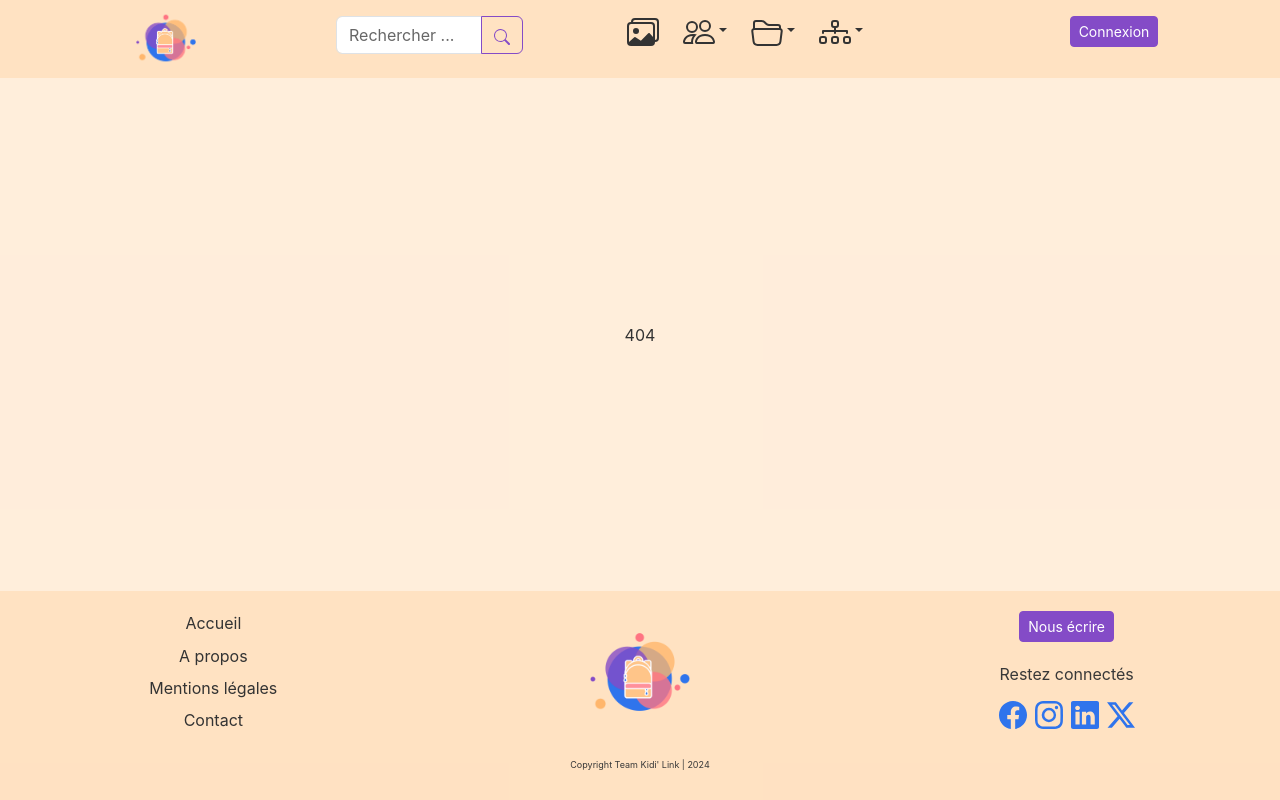
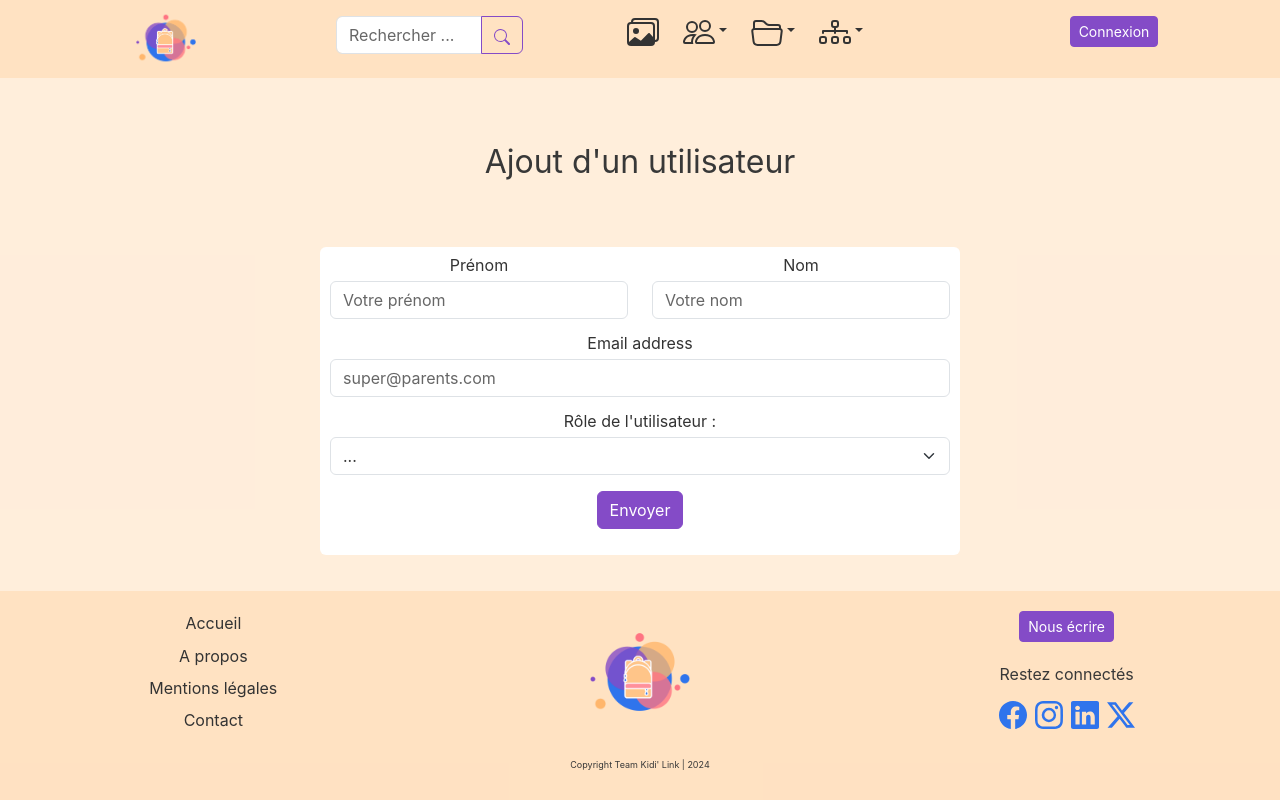
Before and after one commit to REVERTEElodie/KidilinkFront, a React (Vite) app: page /admin/user in a window 1280 px wide. Before the commit this address had no page. Built offline with nearby package versions, Linux system fonts and the light colour scheme.

Commit message:
creation of the addUserForm page to create users, controlled fields of the form and update of the -ajouter un encadrant- link in NavLogged

```diff
--- /dev/null
+++ b/src/actions/addUserForm.js
@@ -0,0 +1,14 @@
+// ici on placera les actions qui concernent le formulaire de gestion des utilisateurs
+export const CHANGE_USER_FIELD = 'CHANGE_USER_FIELD';
+export const SUBMIT_USER_FORM = 'SUBMIT_USER_FORM';
+
+// Control of the component Form
+export const changeUserField = (value, identifier) => ({
+  type: CHANGE_USER_FIELD,
+  value,
+  identifier,
+});
+
+export const submitUserForm = () => ({
+  type: SUBMIT_USER_FORM,
+});
--- a/src/components/App/App.jsx
+++ b/src/components/App/App.jsx
@@ -12,6 +12,7 @@ import Admin from '../../pages/Admin/Admin';
 import GraphicalCharter from '../../pages/GraphicalCharter/GraphicalCharter';
 
 import './App.scss';
+import AddUserForm from '../../pages/AddUserForm/AddUserForm';
 
 function App() {
   return (
@@ -29,6 +30,7 @@ function App() {
 
         {/* <-- Users routes --> */}
         <Route path="/admin/users" element={<Admin />} />
+        <Route path="/admin/user" element={<AddUserForm />} />
         <Route
           path="/user-profil"
           element={<div>page : Profil de l utilisateur</div>}
--- a/src/components/AppHeader/NavLogged/NavLogged.jsx
+++ b/src/components/AppHeader/NavLogged/NavLogged.jsx
@@ -8,6 +8,7 @@ import {
   FolderMinus,
   Images,
 } from 'react-bootstrap-icons';
+import { Link } from 'react-router-dom';
 
 import './Navlogged.scss';
 
@@ -30,7 +31,9 @@ const NavLogged = () => {
             </Dropdown.Toggle>
             <Dropdown.Menu>
               <Dropdown.Item>
-                <Plus /> Ajouter un encadrant
+                <Link to="/admin/user">
+                  <Plus /> Ajouter un encadrant
+                </Link>
               </Dropdown.Item>
               <Dropdown.Divider />
               <Dropdown.Item>
--- /dev/null
+++ b/src/pages/AddUserForm/AddUserForm.jsx
@@ -0,0 +1,99 @@
+import { useSelector, useDispatch } from 'react-redux';
+
+/* eslint-disable react/no-unescaped-entities */
+import { Col, Form, Row, Button } from 'react-bootstrap';
+
+import { changeUserField, submitUserForm } from '../../actions/addUserForm';
+
+import './AddUserForm.scss';
+
+const AddUserForm = () => {
+  const firstName = useSelector((state) => state.firstName);
+  const lastName = useSelector((state) => state.lastName);
+  const emailValue = useSelector((state) => state.email);
+  const userRole = useSelector((state) => state.userRole);
+  const dispatch = useDispatch();
+
+  const onFieldChange = (event) => {
+    const action = changeUserField(event.target.value, event.target.name);
+    dispatch(action);
+  };
+
+  const onSubmit = (event) => {
+    event.preventDefault();
+
+    dispatch(submitUserForm());
+  };
+
+  return (
+    <>
+      <h2>Ajout d'un utilisateur</h2>
+      <div className="Contact">
+        <Form onSubmit={onSubmit}>
+          <Row>
+            <Col>
+              <Form.Group className="mb-3" controlId="contactForm.firstname">
+                <Form.Label>Prénom</Form.Label>
+                <Form.Control
+                  type="text"
+                  name="firstName"
+                  placeholder="Votre prénom"
+                  value={firstName}
+                  onChange={onFieldChange}
+                />
+              </Form.Group>
+            </Col>
+            <Col>
+              <Form.Group className="mb-3" controlId="contactForm.lastname">
+                <Form.Label>Nom</Form.Label>
+                <Form.Control
+                  type="text"
+                  name="lastName"
+                  placeholder="Votre nom"
+                  value={lastName}
+                  onChange={onFieldChange}
+                />
+              </Form.Group>
+            </Col>
+          </Row>
+          <Row>
+            <Col>
+              <Form.Group className="mb-3" controlId="contactForm.email">
+                <Form.Label>Email address</Form.Label>
+                <Form.Control
+                  type="email"
+                  name="email"
+                  placeholder="super@parents.com"
+                  value={emailValue}
+                  onChange={onFieldChange}
+                />
+              </Form.Group>
+            </Col>
+          </Row>
+          <Row>
+            <Col>
+              <Form.Label>Rôle de l'utilisateur :</Form.Label>
+              <Form.Select
+                name="userRole"
+                value={userRole}
+                onChange={onFieldChange}
+              >
+                <option>...</option>
+                <option>Parent-e</option>
+                <option>Encadrant-e</option>
+                <option>Directeir-trice</option>
+              </Form.Select>
+            </Col>
+          </Row>
+          <Form.Group className="mb-3 mt-3" controlId="contactForm.submit">
+            <Button type="submit" variant="secondary">
+              Envoyer
+            </Button>
+          </Form.Group>
+        </Form>
+      </div>
+    </>
+  );
+};
+
+export default AddUserForm;
--- /dev/null
+++ b/src/pages/AddUserForm/AddUserForm.scss
@@ -0,0 +1,6 @@
+.Contact {
+  width: 50%;
+  background-color: white;
+  border-radius: 6px;
+  padding: 10px;
+}
--- /dev/null
+++ b/src/reducers/addUserForm.js
@@ -0,0 +1,28 @@
+import { CHANGE_USER_FIELD } from '../actions/addUserForm';
+
+export const initialState = {
+  // prénom de l'utilisateur
+  firstName: '',
+  // prénom de l'utilisateur
+  lastName: '',
+  // email de l'utilisateur
+  email: '',
+  // role de l'utilisateur
+  userRole: '',
+};
+
+/* reducer qui s'occupe de ce qui concerne l'utilisateur */
+const reducer = (state = initialState, action = {}) => {
+  switch (action.type) {
+    case CHANGE_USER_FIELD:
+      return {
+        ...state,
+        [action.identifier]: action.value,
+      };
+
+    default:
+      return state;
+  }
+};
+
+export default reducer;
--- a/src/reducers/index.js
+++ b/src/reducers/index.js
@@ -2,6 +2,7 @@ import { combineReducers } from 'redux';
 
 import userReducer from './user';
 import contactFormReducer from './contactForm';
+import addUserFormReducer from './addUserForm';
 
 // le reducer principal : met en place les "tiroirs" dans le state et indiquer quel reducer
 // s'occupe de quel tiroir
@@ -9,6 +10,7 @@ const rootReducer = combineReducers({
   // nom du tiroir: reducer qui s'en occupe
   user: userReducer,
   contactForm: contactFormReducer,
+  addUserForm: addUserFormReducer,
 });
 
 export default rootReducer;
```
